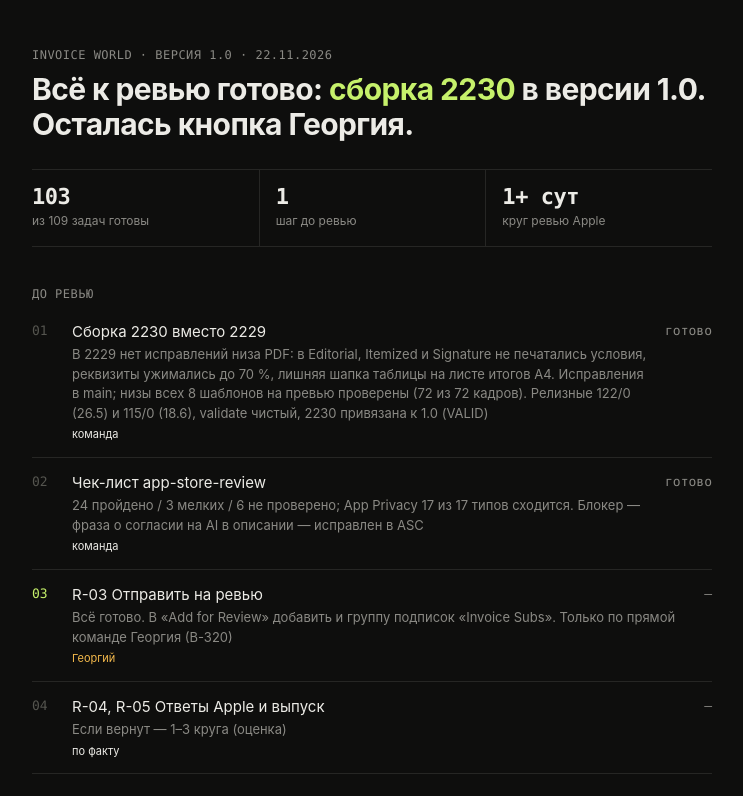
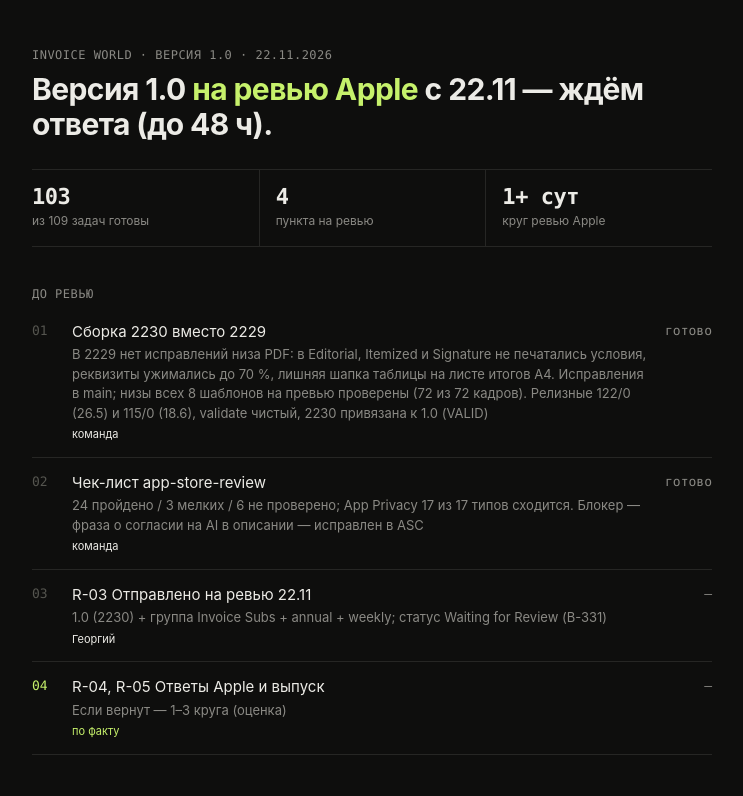
Before and after one commit to Gogi213/invoice-audit, a plain HTML site: page prod/index.html in a window 1280 px wide. Shown: the top 796 px of the page, without its empty margins (268-1011 px from the left). Drawn offline with Linux system fonts and the light colour scheme.

Commit message:
prod board 22.11 submitted

```diff
--- a/prod/index.html
+++ b/prod/index.html
@@ -47,11 +47,11 @@
 </style></head><body><main>
 
 <div class="eyebrow">INVOICE WORLD · ВЕРСИЯ 1.0 · 22.11.2026</div>
-<h1>Всё к ревью готово: <em>сборка 2230</em> в версии 1.0. Осталась кнопка Георгия.</h1>
+<h1>Версия 1.0 <em>на ревью Apple</em> с 22.11 — ждём ответа (до 48 ч).</h1>
 
 <div class="facts">
   <div><b>103</b><span>из 109 задач готовы</span></div>
-  <div><b>1</b><span>шаг до ревью</span></div>
+  <div><b>4</b><span>пункта на ревью</span></div>
   <div><b>1+ сут</b><span>круг ревью Apple</span></div>
 </div>
 
@@ -59,8 +59,8 @@
 <ol>
   <li><span class="n">01</span><div class="t">Сборка 2230 вместо 2229<div class="d">В 2229 нет исправлений низа PDF: в Editorial, Itemized и Signature не печатались условия, реквизиты ужимались до 70 %, лишняя шапка таблицы на листе итогов A4. Исправления в main; низы всех 8 шаблонов на превью проверены (72 из 72 кадров). Релизные 122/0 (26.5) и 115/0 (18.6), validate чистый, 2230 привязана к 1.0 (VALID)</div><span class="who">команда</span></div><span class="r">готово</span></li>
   <li><span class="n">02</span><div class="t">Чек-лист app-store-review<div class="d">24 пройдено / 3 мелких / 6 не проверено; App Privacy 17 из 17 типов сходится. Блокер — фраза о согласии на AI в описании — исправлен в ASC</div><span class="who">команда</span></div><span class="r">готово</span></li>
-  <li class="owner now"><span class="n">03</span><div class="t">R-03 Отправить на ревью<div class="d">Всё готово. В «Add for Review» добавить и группу подписок «Invoice Subs». Только по прямой команде Георгия (В-320)</div><span class="who">Георгий</span></div><span class="r">—</span></li>
-  <li><span class="n">04</span><div class="t">R-04, R-05 Ответы Apple и выпуск<div class="d">Если вернут — 1–3 круга (оценка)</div><span class="who">по факту</span></div><span class="r">—</span></li>
+  <li><span class="n">03</span><div class="t">R-03 Отправлено на ревью 22.11<div class="d">1.0 (2230) + группа Invoice Subs + annual + weekly; статус Waiting for Review (В-331)</div><span class="who">Георгий</span></div><span class="r">—</span></li>
+  <li class="now"><span class="n">04</span><div class="t">R-04, R-05 Ответы Apple и выпуск<div class="d">Если вернут — 1–3 круга (оценка)</div><span class="who">по факту</span></div><span class="r">—</span></li>
 </ol>
 
 <h2>Открыто, ревью не держит</h2>
```
